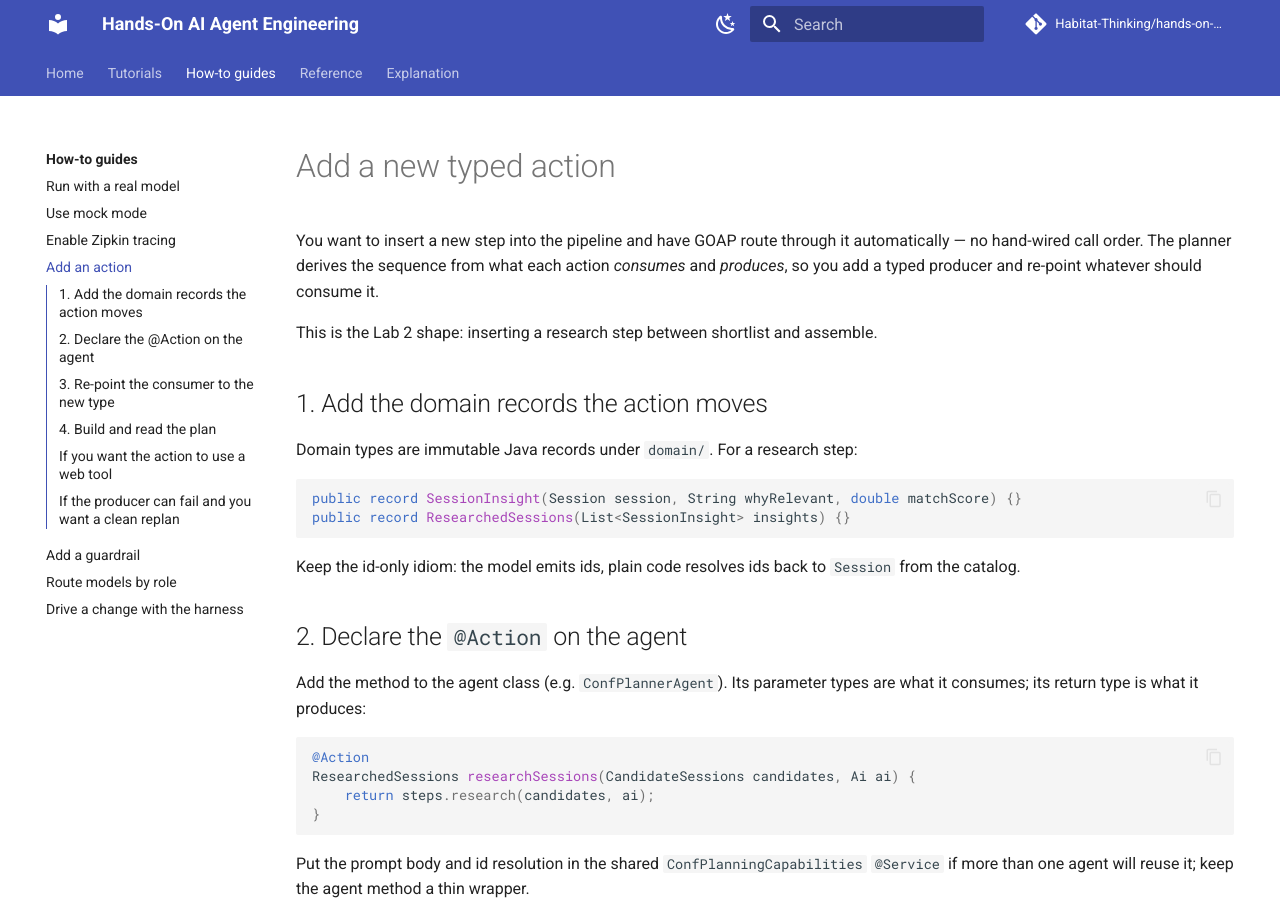
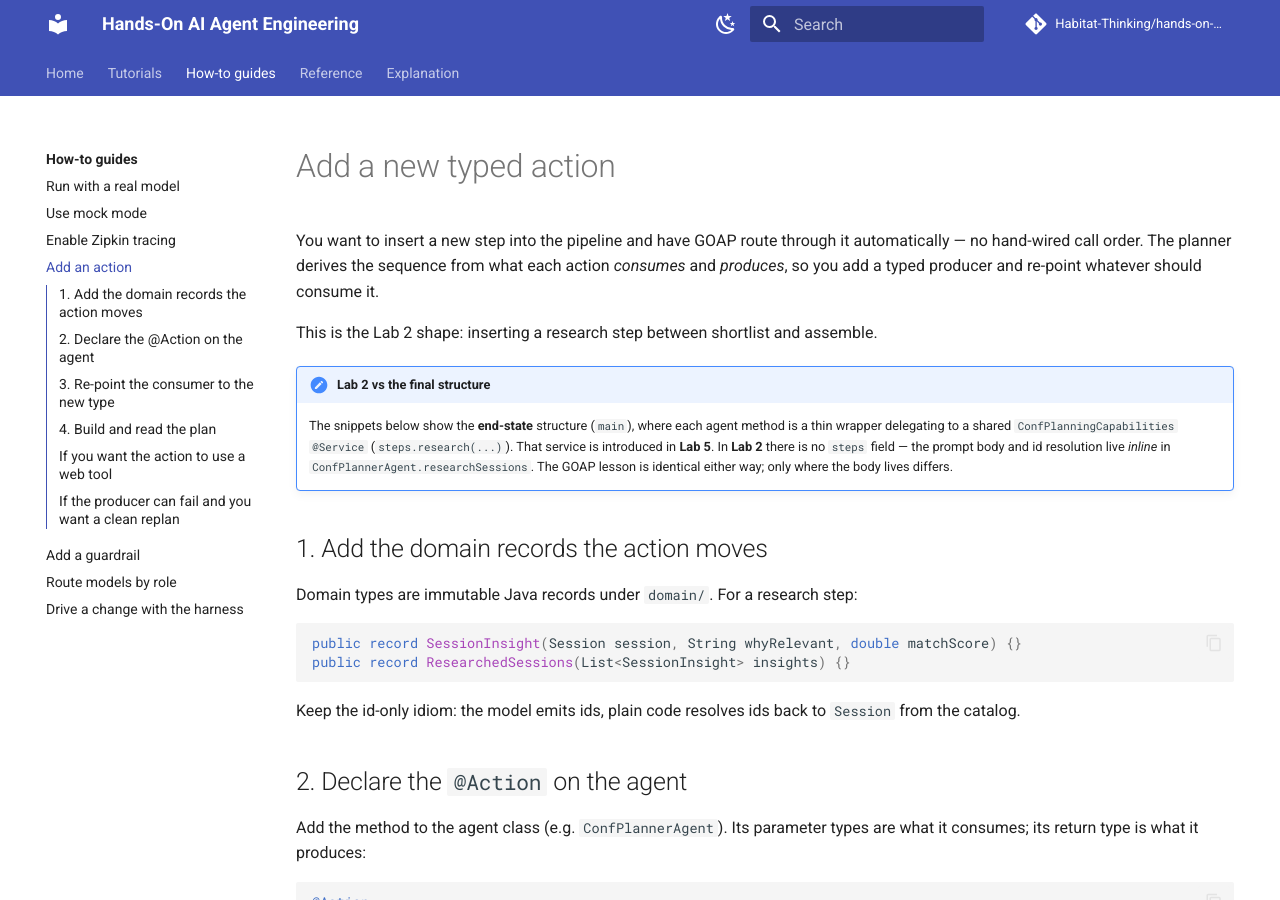
Before and after one commit to Habitat-Thinking/hands-on-agent-development, an MkDocs documentation site: the page built from docs/how-to/add-an-action.md, in a window 1280 px wide and 900 px high. Built offline with MkDocs 1.6.1 and Material for MkDocs 9.7.7, drawn with Linux system fonts in a browser that asks for light colours; comment, search, counter and statistics services are not loaded.

Commit message:
docs(how-to,reference): flag end-state pages so mid-lab readers aren't misled
- add-an-action.md is labelled 'the Lab 2 shape' but shows delegation to the
  ConfPlanningCapabilities @Service, which doesn't exist until Lab 5. Added a note
  that Lab 2's body is inline; the service is the end-state.
- actions-conditions-goals.md documents confirmSchedule/DraftSchedule, the roles,
  and ConfNetworkingAgent — none present in early labs. Added a banner that it
  describes the finished agent on main, and pointed readers at the per-lab worksheet.

Co-Authored-By: Claude Opus 4.8 (1M context) <noreply@anthropic.com>

```diff
--- a/docs/how-to/add-an-action.md
+++ b/docs/how-to/add-an-action.md
@@ -5,6 +5,13 @@ hand-wired call order. The planner derives the sequence from what each action *c
 *produces*, so you add a typed producer and re-point whatever should consume it.
 
 This is the Lab 2 shape: inserting a research step between shortlist and assemble.
+
+!!! note "Lab 2 vs the final structure"
+    The snippets below show the **end-state** structure (`main`), where each agent method is a thin
+    wrapper delegating to a shared `ConfPlanningCapabilities` `@Service` (`steps.research(...)`). That
+    service is introduced in **Lab 5**. In **Lab 2** there is no `steps` field — the prompt body and
+    id resolution live *inline* in `ConfPlannerAgent.researchSessions`. The GOAP lesson is identical
+    either way; only where the body lives differs.
 
 ## 1. Add the domain records the action moves
 
```
Also changed, not shown: docs/reference/actions-conditions-goals.md (+7 -0 lines).
